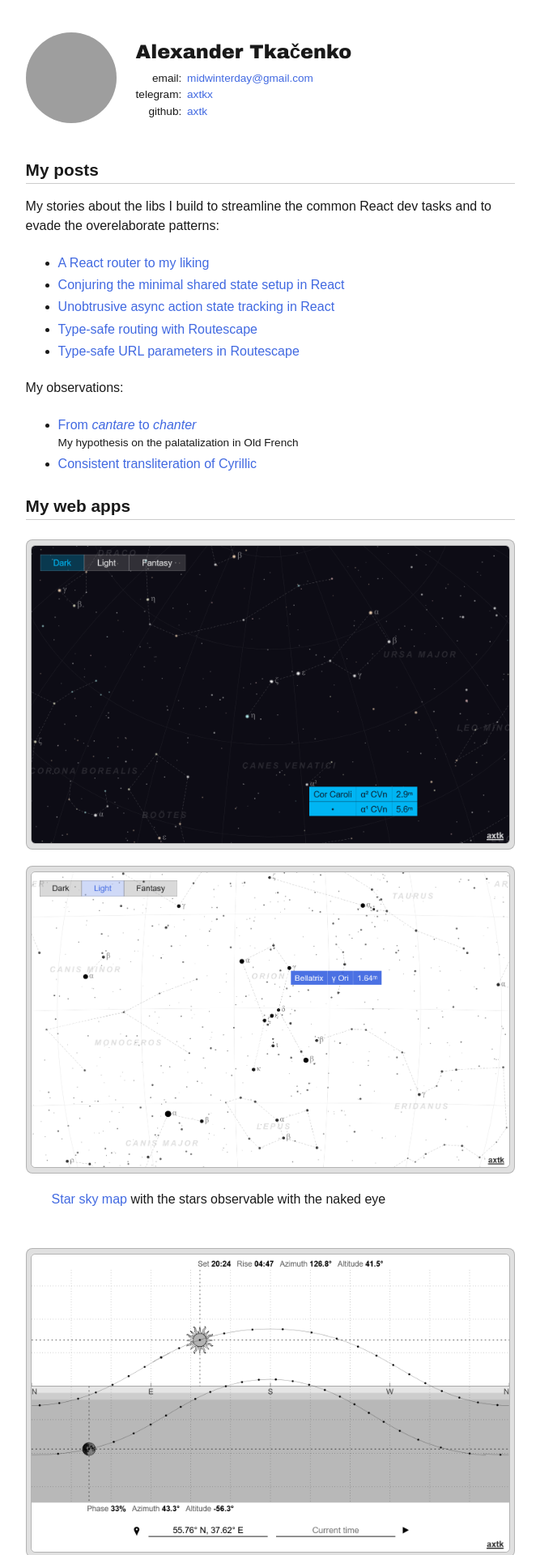
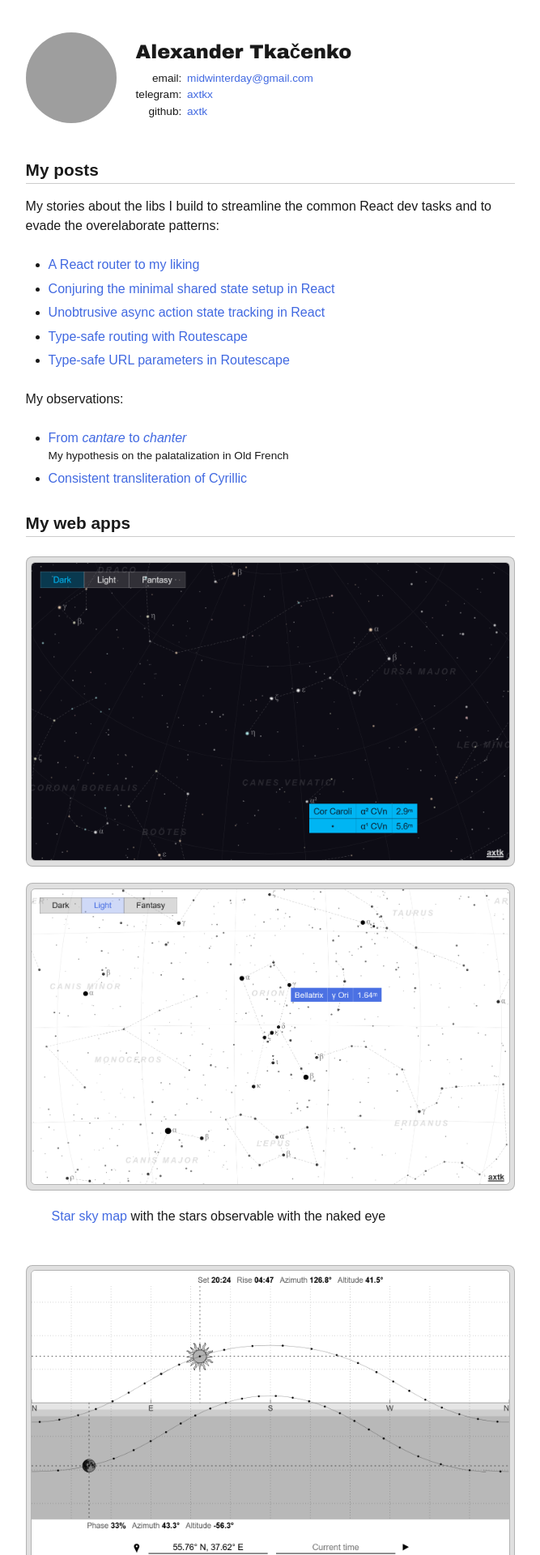
Before and after one commit to axtk/axtk.github.io, a Jekyll site: the page index.html, which Jekyll copies as it is, in a window 1280 px wide. Shown: the top 1920 px of the page at 81% size, without its empty margins (306-973 px from the left). Built offline with Jekyll 4.4.1, drawn with Linux system fonts in a browser that asks for light colours; grey boxes are pictures that could not be loaded.

Commit message:
update list styles

```diff
--- a/x/assets/index.css
+++ b/x/assets/index.css
@@ -27,15 +27,9 @@ ul {
     margin-top: 1.5em;
     margin-bottom: 1.5em;
 }
-li {
-    line-height: 1.2;
-    margin-top: .5em;
-    margin-bottom: .5em;
-}
 li .description {
     display: block;
     font-size: var(--smaller-font-size);
-    margin-top: .35em;
 }
 figure {
     padding: 0;
--- a/x/assets/plain.css
+++ b/x/assets/plain.css
@@ -33,10 +33,14 @@ p, ul, ol, pre, details {
     margin-top: var(--block-margin-y);
     margin-bottom: var(--block-margin-y);
 }
-ul ul,
-li {
-    margin-top: .25em;
-    margin-bottom: .25em;
+li,
+li ul {
+    margin-top: .35em;
+    margin-bottom: .35em;
+}
+ul {
+    padding-inline-start: 1.75em;
+    padding-inline-end: 0;
 }
 hr {
     width: 100%;
```
